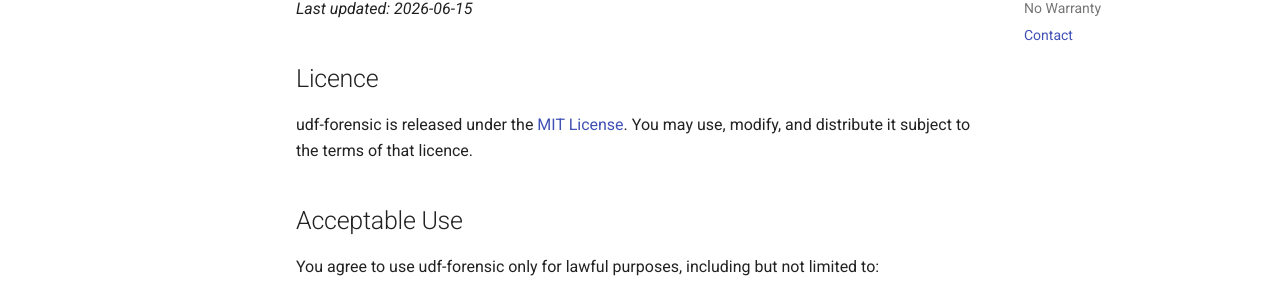
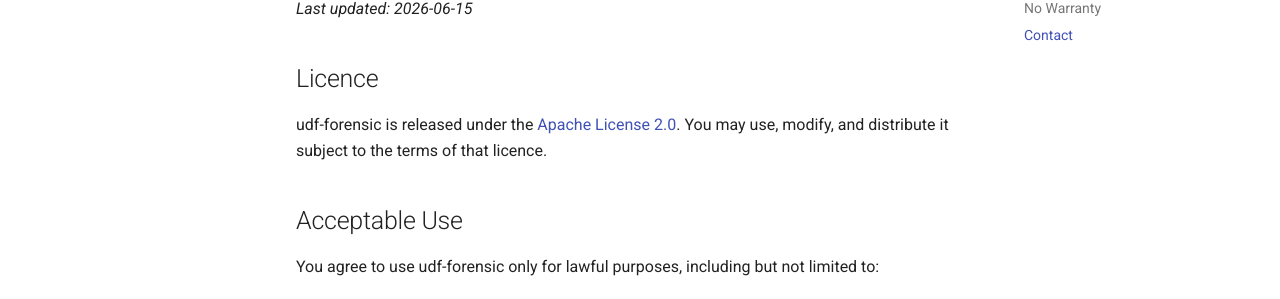
Before and after one commit to SecurityRonin/udf-forensic, an MkDocs documentation site: the page built from docs/terms.md, in a window 1280 px wide and 1057 px high. Shown: the part 232-531 px from the top of the window. Built offline with MkDocs 1.6.1 and Material for MkDocs 9.7.7, drawn with Linux system fonts in a browser that asks for light colours; comment, search, counter and statistics services are not loaded.

Commit message:
docs(terms): state Apache-2.0, the licence this repo actually ships
docs/terms.md named the MIT Licence while LICENSE and Cargo.toml both
declare Apache-2.0. The fleet standardised on Apache-2.0 for its explicit
patent grant; the LICENSE file and the crate manifest were migrated and
this document was not.

Co-Authored-By: Claude Opus 5 (1M context) <noreply@anthropic.com>

```diff
--- a/docs/terms.md
+++ b/docs/terms.md
@@ -4,7 +4,7 @@
 
 ## Licence
 
-udf-forensic is released under the [MIT License](https://github.com/SecurityRonin/udf-forensic/blob/main/LICENSE). You may use, modify, and distribute it subject to the terms of that licence.
+udf-forensic is released under the [Apache License 2.0](https://github.com/SecurityRonin/udf-forensic/blob/main/LICENSE). You may use, modify, and distribute it subject to the terms of that licence.
 
 ## Acceptable Use
 
```
